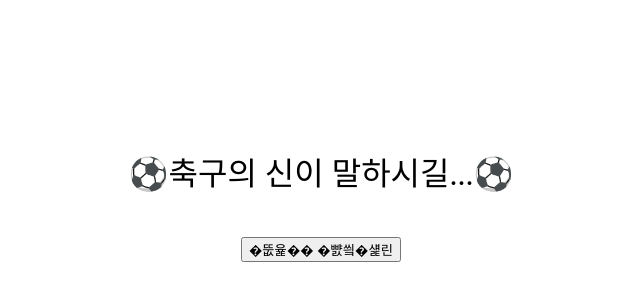
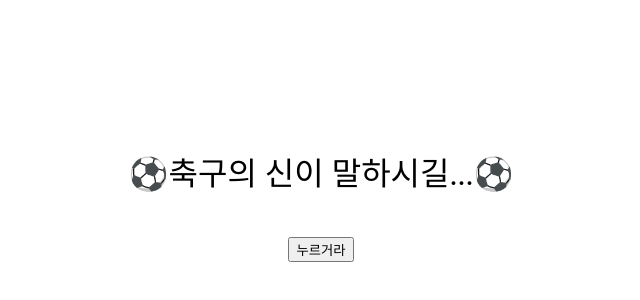
Before and after one commit to kyle773k/WORLDCUP, a plain HTML site: page index.html in a window 1280 px wide. Shown: the part 108-408 px from the top of the page, without its empty margins (319-959 px from the left). Drawn offline with Linux system fonts and the light colour scheme.

Commit message:
Update index.html

```diff
--- a/index.html
+++ b/index.html
@@ -14,7 +14,7 @@
 </head>
 <body>
     <p id="message">⚽️축구의 신이 말하시길...⚽️</p>
-    <button onclick="showRandomMessage()">�뚮윭�� �뺤씤�섍린</button>
+    <button onclick="showRandomMessage()">누르거라</button>
 
     <script>
         function showRandomMessage() {
```
